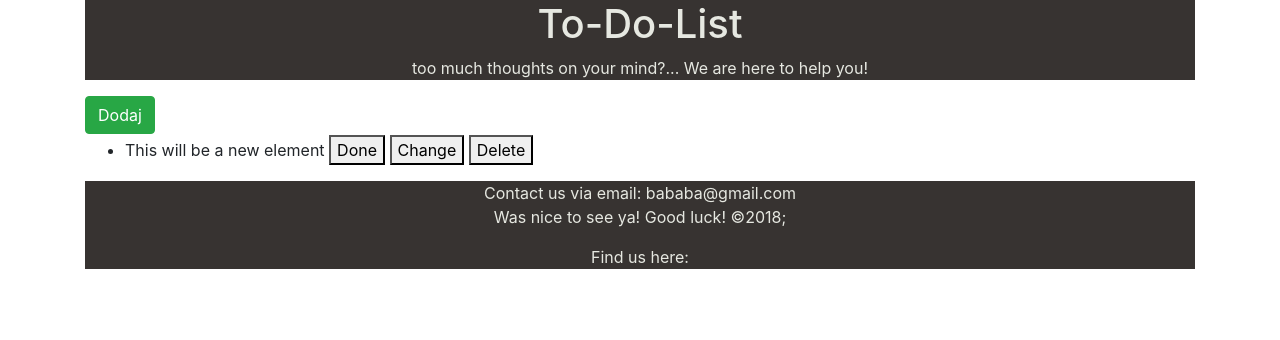
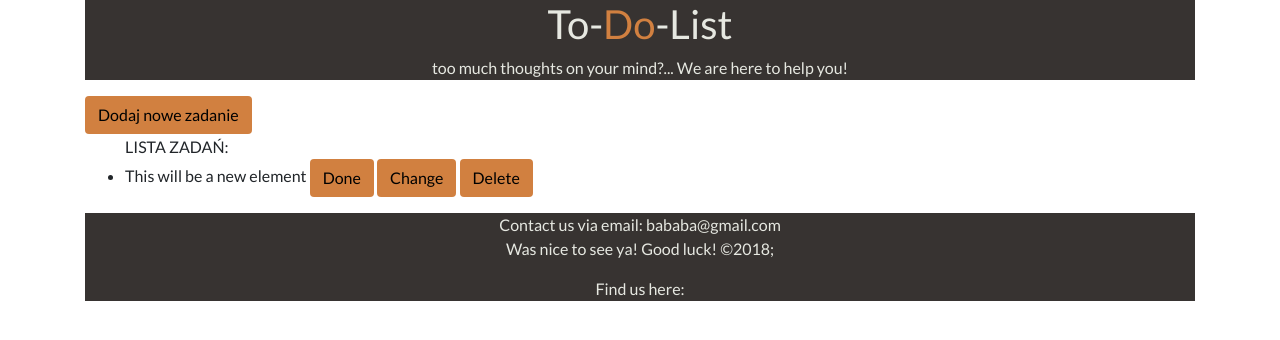
Before and after one commit to OleksandrMitrakov/To-Do-List, a website: page index.html in a window 1280 px wide. Drawn offline with nearby package versions, Linux system fonts and the light colour scheme.

Commit message:
podstawowy grid i rwd

```diff
--- a/index.html
+++ b/index.html
@@ -8,6 +8,8 @@
     <meta name="description" content="A small responsive application dedicated to people, who have a lot to deal with!">
     <meta http-equiv="X-Ua-Compatible" content="IE=edge,chrome=1">
     <meta name="viewport" content="width=device-width, initial-scale=1.0">
+
+    <link href="https://fonts.googleapis.com/css?family=Lato:300,400,700&amp;subset=latin-ext" rel="stylesheet">
     <!--Bootstrap-->
     <link rel="stylesheet" href="https://maxcdn.bootstrapcdn.com/bootstrap/4.0.0/css/bootstrap.min.css" integrity="sha384-Gn5384xqQ1aoWXA+058RXPxPg6fy4IWvTNh0E263XmFcJlSAwiGgFAW/dAiS6JXm" crossorigin="anonymous">
 
@@ -19,9 +21,9 @@
 
         <!--Header-->
         <div class="row">
-            <div class="col-lg-12">
+            <div class="col-12">
                 <header>
-                    <h1>To-Do-List</h1>
+                    <h1>To-<span>Do</span>-List</h1>
                     <p>too much thoughts on your mind?... We are here to help you!</p>
                 </header>
             </div>
@@ -30,18 +32,20 @@
         <main>
             <!--Add button-->
             <div class="row">
-                <div class="col-lg-6">
+                <div class="col-12">
                     <section>
-                        <button class="btn btn-success">Dodaj</button>
+                        <button class="btn accent">Dodaj nowe zadanie</button>
                     </section>
                 </div>
             </div>
 
             <!--Form section-->
             <div class="row">
-                <div class="col-lg-6">
+                <div class="col-12">
                     <section>
-                        <form></form>
+                        <form>
+
+                        </form>
                     </section>
                 </div>
             </div>
@@ -49,12 +53,12 @@
 
             <!--List items-->
             <div class="row">
-                <div class="col-lg-6">
-                    <ul>
+                <div class="col-12">
+                    <ul> LISTA ZADAŃ:
                         <li>This will be a new element
-                            <button>Done</button>
-                            <button>Change</button>
-                            <button>Delete</button></li>
+                            <button class="btn accent">Done</button>
+                            <button class="btn accent">Change</button>
+                            <button class="btn accent">Delete</button></li>
                     </ul>
                 </div>
             </div>
@@ -63,7 +67,7 @@
 
         <!--Footer-->
         <div class="row">
-            <div class="col-lg-12">
+            <div class="col-12">
                 <footer>
                     <div>Contact us via email: bababa@gmail.com</div>
                     <p>Was nice to see ya! Good luck! &copy2018;</p>
--- a/scss/main.scss
+++ b/scss/main.scss
@@ -1,5 +1,23 @@
+$lightest-color:#e6e8e1;
+$darkest-color:#373331;
+$accent-color:#d18040;
+$secondary-color:#c3afa0;
+$secondary-color-third: #c8ccd1;
+
+html body{
+  font-family: 'Lato', sans-serif;
+}
+
 header, footer{
-  background-color: #373331;
-  color: #e6e8e1;
+  background-color: $darkest-color;
+  color: $lightest-color;
   text-align: center;
 }
+
+header span{
+  color: $accent-color;
+}
+
+.accent{
+  background-color: $accent-color;
+}
```
Also changed, not shown: css/main.css.
